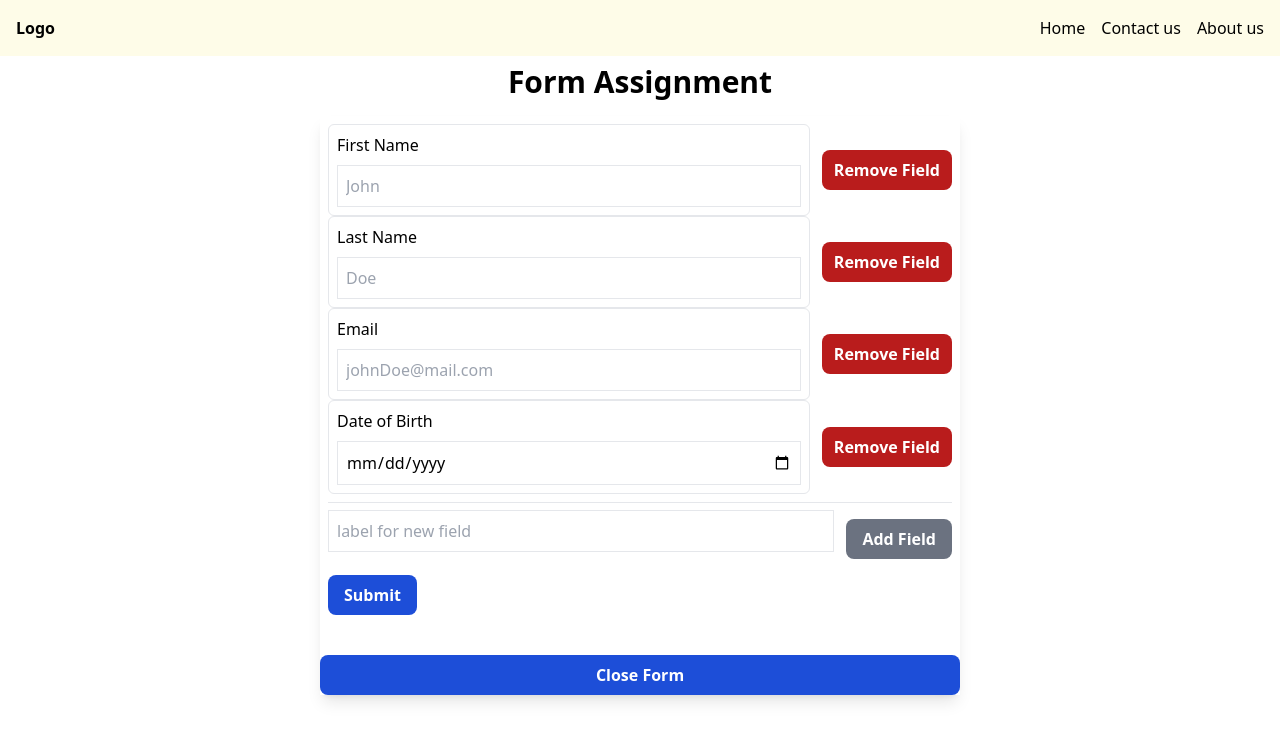
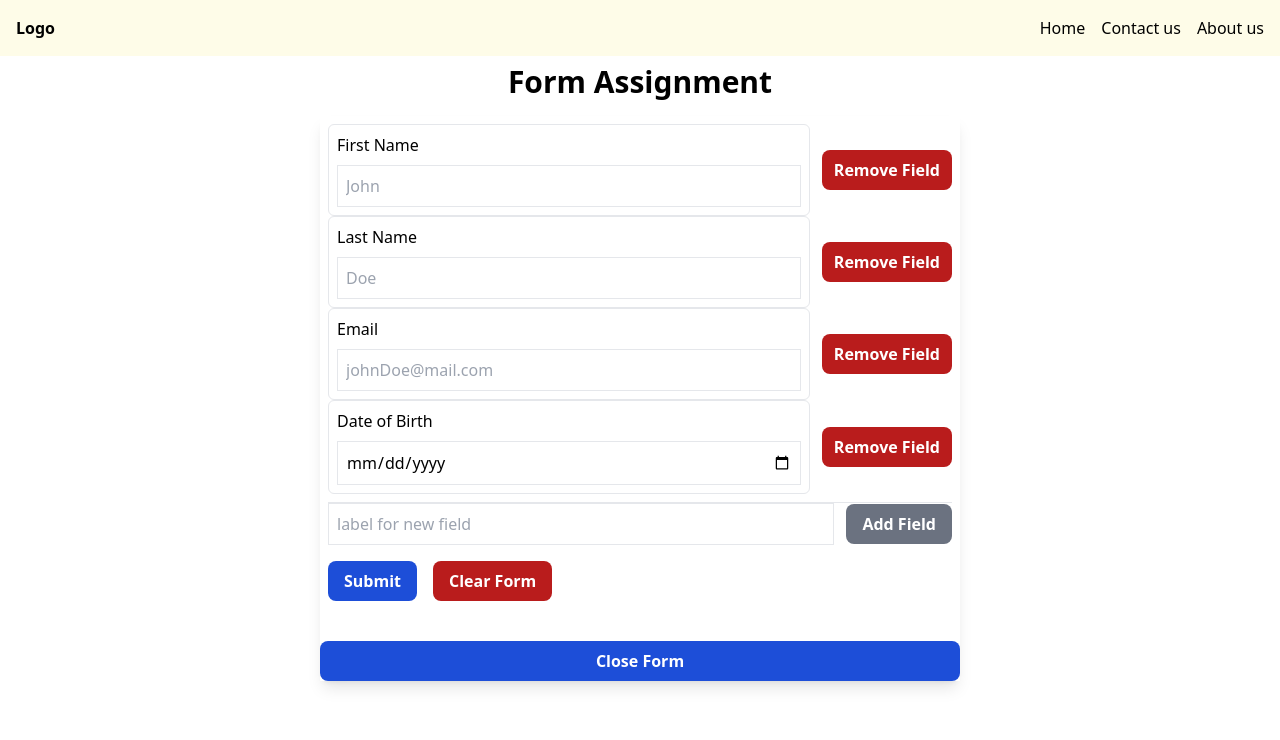
Before and after one commit to harpalll/ohc-react, a React (Create React App) app: page / in a window 1280 px wide. Both pictures are taken after a click on the button "Open Form". Shown: the top 740 px of the page. Built offline with nearby package versions, Linux system fonts and the light colour scheme.

Commit message:
L2: milestone

```diff
--- a/src/App.tsx
+++ b/src/App.tsx
@@ -19,10 +19,6 @@ function App() {
     setView(views.HOME);
   };
 
-  useEffect(() => {
-    console.log("rerender - App");
-  }, []);
-
   return (
     <Layout>
       <main className="flex items-center justify-center p-2 flex-col gap-4">
--- a/src/components/Form.tsx
+++ b/src/components/Form.tsx
@@ -1,4 +1,4 @@
-import { useState } from "react";
+import { FormEvent, ReactEventHandler, useState } from "react";
 
 enum Type {
   Text = "text",
@@ -15,6 +15,7 @@ interface FormElement {
   type: Type;
   label: string;
   placeHolder?: string;
+  value?: string;
 }
 
 const elements: FormElement[] = [
@@ -24,6 +25,7 @@ const elements: FormElement[] = [
     type: Type.Text,
     label: "First Name",
     placeHolder: "John",
+    value: "John",
   },
   {
     id: 2,
@@ -31,6 +33,7 @@ const elements: FormElement[] = [
     type: Type.Text,
     label: "Last Name",
     placeHolder: "Doe",
+    value: "Doe",
   },
   {
     id: 3,
@@ -38,12 +41,14 @@ const elements: FormElement[] = [
     type: Type.Email,
     label: "Email",
     placeHolder: "johnDoe@mail.com",
+    value: "johnDoe@mail.com",
   },
   {
     id: 4,
     name: "Date of Birth",
     type: Type.Date,
     label: "Date of Birth",
+    value: "11-08-2025",
   },
 ];
 
@@ -60,6 +65,7 @@ export const Form = ({ closeFormCB }: { closeFormCB: () => void }) => {
         type: Type.Text,
         label: newField,
         placeHolder: newField,
+        value: newField,
       },
     ]);
     setNewField("");
@@ -67,6 +73,13 @@ export const Form = ({ closeFormCB }: { closeFormCB: () => void }) => {
 
   const removeField = (id: number) => {
     setFormElements(formElements.filter((element) => element.id !== id));
+  };
+
+  const clearForm = () => setFormElements([]);
+
+  const submitForm: ReactEventHandler = (e: FormEvent) => {
+    e.preventDefault();
+    formElements.map((element) => console.log(element.value));
   };
 
   return (
@@ -77,7 +90,7 @@ export const Form = ({ closeFormCB }: { closeFormCB: () => void }) => {
           {formElements.map((element) => (
             <div className="flex justify-between items-center gap-3">
               <div
-                key={element.id}
+                key={element.id + 1}
                 className="flex flex-col gap-2 border rounded-md p-2 flex-1"
               >
                 <label htmlFor={element.name}>{element.name}</label>
@@ -114,21 +127,29 @@ export const Form = ({ closeFormCB }: { closeFormCB: () => void }) => {
             <button
               type="button"
               disabled={newField === ""}
-              className="bg-blue-700 text-white px-4 py-2 rounded-lg mt-4 text-center font-bold disabled:bg-gray-500"
+              className="bg-blue-700 text-white px-4 py-2 rounded-lg text-center font-bold disabled:bg-gray-500"
               onClick={addField}
             >
               Add Field
             </button>
           </div>
 
-          {/* <div className="flex gap-4"> */}
+          <div className="flex gap-4 items-center">
             <button
               type="submit"
               className="bg-blue-700 text-white px-4 py-2 rounded-lg mt-4 text-center font-bold"
+              onClick={submitForm}
             >
               Submit
             </button>
-          {/* </div> */}
+            <button
+              type="button"
+              className="bg-red-700 text-white px-4 py-2 rounded-lg mt-4 text-center font-bold"
+              onClick={clearForm}
+            >
+              Clear Form
+            </button>
+          </div>
         </form>
 
         <button
```
Lines whose indentation alone changed are shown as unchanged.
